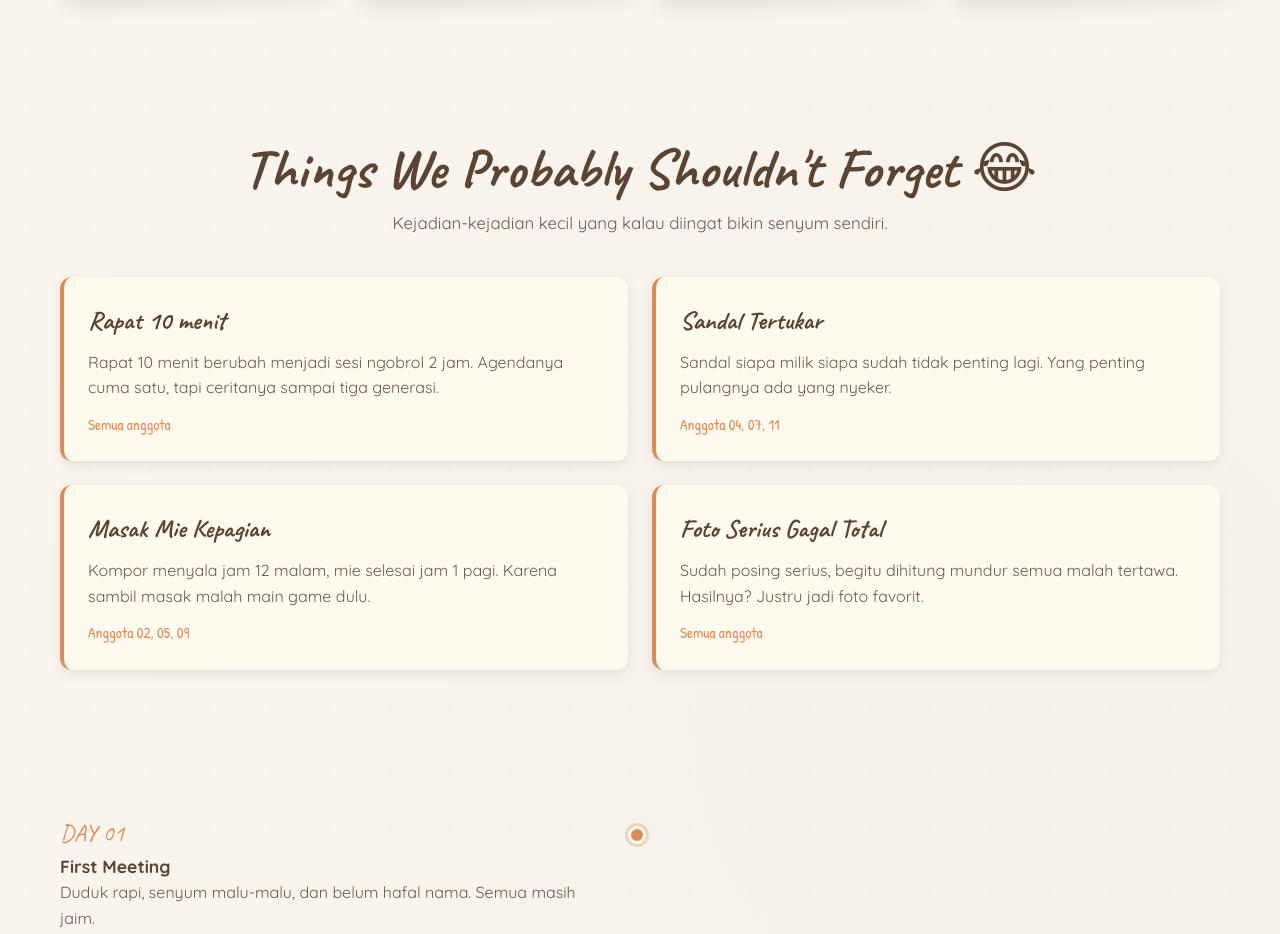
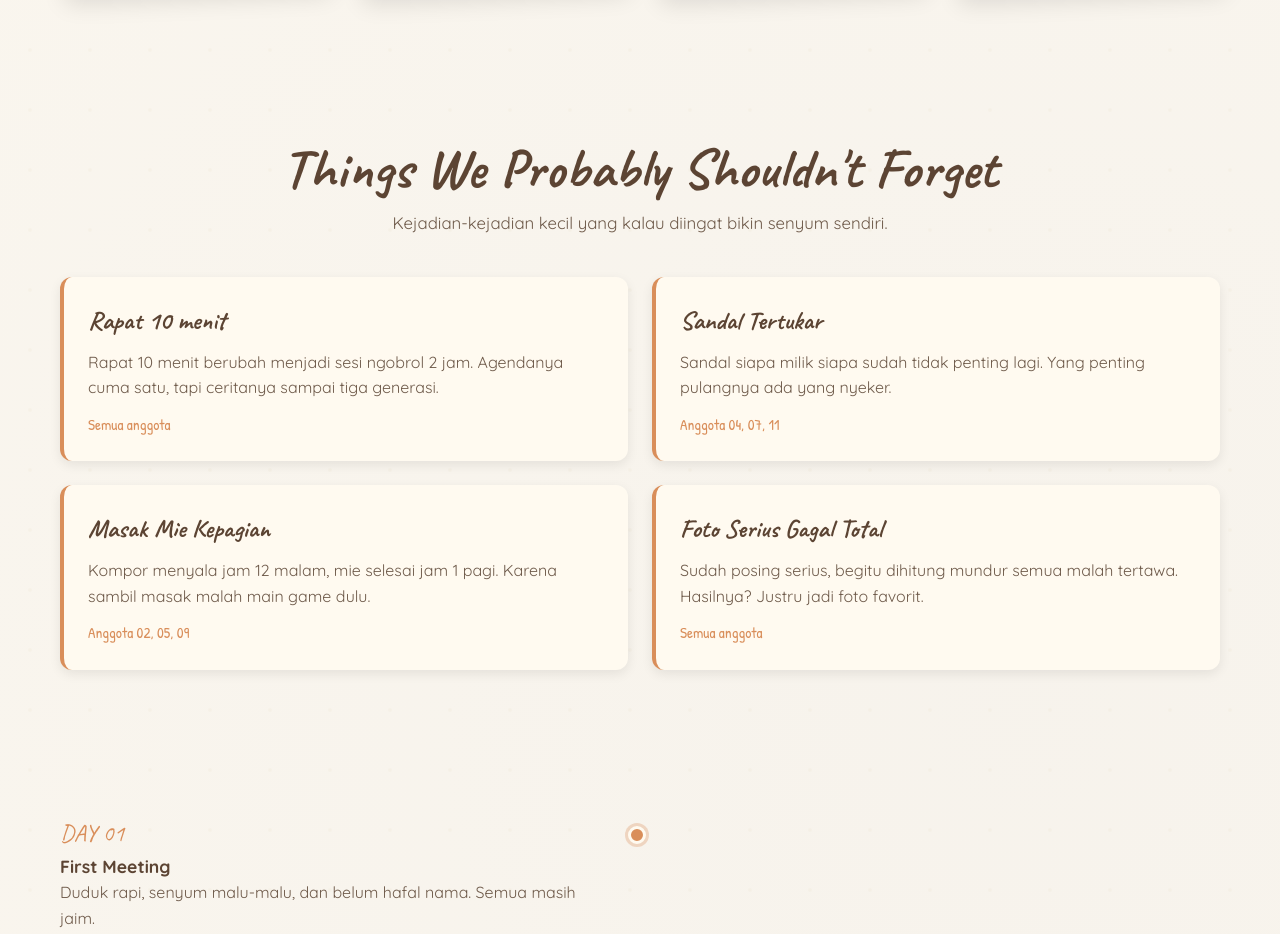
Before and after one commit to mikhailleo9090/KKN-MEMORIES, a plain HTML site: page index.html in a window 1280 px wide. Shown: the part 5860-6794 px from the top of the page. Drawn offline with Linux system fonts and the light colour scheme.

Commit message:
Update index.html

```diff
--- a/index.html
+++ b/index.html
@@ -141,7 +141,7 @@
   <!-- FUNNY MOMENTS -->
   <section class="section" id="funny" aria-labelledby="funnyTitle">
     <div class="section-head">
-      <h2 class="section-title" id="funnyTitle">Things We Probably Shouldn't Forget 😂</h2>
+      <h2 class="section-title" id="funnyTitle">Things We Probably Shouldn't Forget </h2>
       <p class="section-sub">Kejadian-kejadian kecil yang kalau diingat bikin senyum sendiri.</p>
     </div>
     <div class="funny-grid" id="funnyGrid"></div>
```
